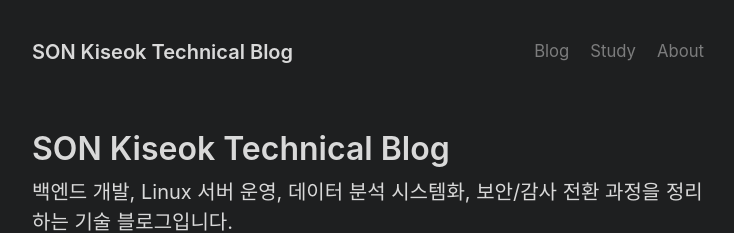
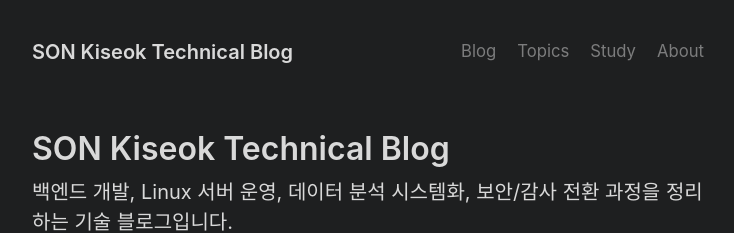
Before and after one commit to son1004007/son1004007.github.io, a Jekyll site: the page built from index.html, in a window 1280 px wide and 900 px high. Shown: the top 233 px of the window, without its empty margins (272-1006 px from the left). Built offline with Jekyll 4.4.1, drawn with Linux system fonts in a browser that asks for light colours; the list of posts is cut into pages by our own code.

Commit message:
config: add topics navigation for categories

```diff
--- a/_config.yml
+++ b/_config.yml
@@ -45,6 +45,9 @@ nav:
   - title: Blog
     url: /archive
 
+  - title: Topics
+    url: /categories
+
   - title: Study
     url: /study
 
```
